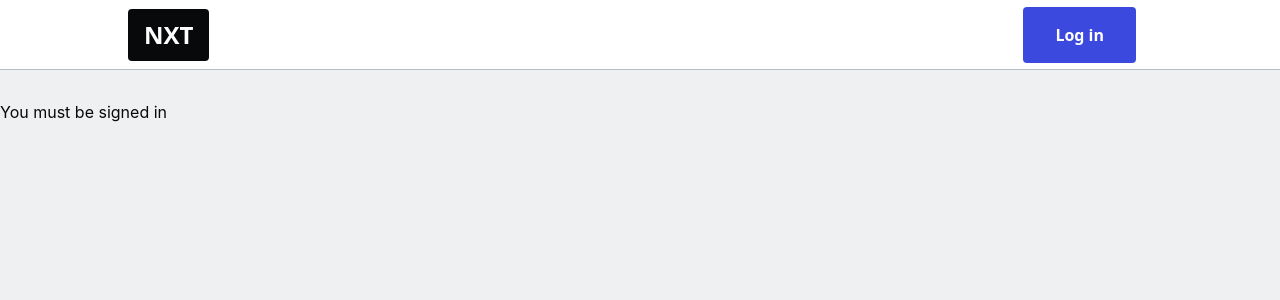
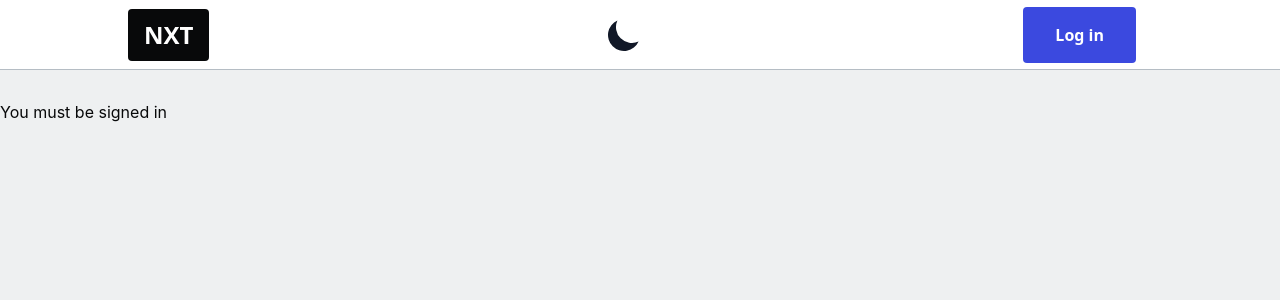
Before and after one commit to patrick-pc/nextfire-app, a Next.js app: page /admin/1 in a window 1280 px wide. Shown: the top 300 px of the page. Built offline with nearby package versions, Linux system fonts and the light colour scheme; no server answers.

Commit message:
Configure tailwindcss dark mode

```diff
--- a/components/Navbar.tsx
+++ b/components/Navbar.tsx
@@ -1,11 +1,45 @@
 import Link from 'next/link'
 import { useRouter } from 'next/router'
-import { useContext } from 'react'
+import { useContext, useEffect, useState } from 'react'
 import { UserContext } from '../lib/context'
 import { auth } from '../lib/firebase'
+import { useTheme } from 'next-themes'
+import { SunIcon, MoonIcon } from '@heroicons/react/solid'
 
 // Top navbar
 export default function Navbar() {
+  const { systemTheme, theme, setTheme } = useTheme()
+  const [mounted, setMounted] = useState(false)
+
+  useEffect(() => {
+    setMounted(true)
+  }, [])
+
+  // toggle responsible for changing the theme
+  const renderThemeToggle = () => {
+    if (!mounted) return null
+
+    const currentTheme = theme === 'system' ? systemTheme : theme
+
+    if (currentTheme === 'dark') {
+      return (
+        <SunIcon
+          className="w-10 h-10 text-yellow-500 "
+          role="button"
+          onClick={() => setTheme('light')}
+        />
+      )
+    } else {
+      return (
+        <MoonIcon
+          className="w-10 h-10 text-gray-900 "
+          role="button"
+          onClick={() => setTheme('dark')}
+        />
+      )
+    }
+  }
+
   const { user, username } = useContext(UserContext)
 
   const router = useRouter()
@@ -24,6 +58,8 @@ export default function Navbar() {
           </Link>
         </li>
 
+        <li>{renderThemeToggle()}</li>
+
         {/* user is signed-in and has username */}
         {username && (
           <>
@@ -37,7 +73,10 @@ export default function Navbar() {
             </li>
             <li>
               <Link href={`/${username}`} passHref>
-                <img src={user?.photoURL || '/hacker.png'} alt="Profile Picture" />
+                <img
+                  src={user?.photoURL || '/hacker.png'}
+                  alt="Profile Picture"
+                />
               </Link>
             </li>
           </>
--- a/package.json
+++ b/package.json
@@ -9,10 +9,12 @@
     "lint": "next lint"
   },
   "dependencies": {
+    "@heroicons/react": "^1.0.6",
     "firebase": "^9.6.10",
     "lodash.debounce": "^4.0.8",
     "lodash.kebabcase": "^4.1.1",
     "next": "12.1.1",
+    "next-themes": "^0.1.1",
     "react": "17.0.2",
     "react-dom": "17.0.2",
     "react-firebase-hooks": "^5.0.3",
--- a/pages/_app.tsx
+++ b/pages/_app.tsx
@@ -4,17 +4,20 @@ import Navbar from '../components/Navbar'
 import { Toaster } from 'react-hot-toast'
 import { UserContext } from '../lib/context'
 import { useUserData } from '../lib/hooks'
+import { ThemeProvider } from 'next-themes'
 
 function MyApp({ Component, pageProps }: AppProps) {
   const userData = useUserData()
 
   return (
     <>
-      <UserContext.Provider value={userData}>
-        <Navbar />
-        <Component {...pageProps} />
-        <Toaster />
-      </UserContext.Provider>
+      <ThemeProvider enableSystem={true} attribute="class">
+        <UserContext.Provider value={userData}>
+          <Navbar />
+          <Component {...pageProps} />
+          <Toaster />
+        </UserContext.Provider>
+      </ThemeProvider>
     </>
   )
 }
--- a/styles/globals.css
+++ b/styles/globals.css
@@ -1,6 +1,22 @@
 @tailwind base;
 @tailwind components;
 @tailwind utilities;
+
+@layer base {
+  body {
+    @apply text-gray-900 bg-gray-50 dark:bg-black dark:text-gray-100;
+    @apply min-h-screen;
+  }
+
+  ::selection {
+    @apply text-white bg-indigo-500;
+  }
+
+
+  .btn{
+    @apply inline-block px-5 py-3 rounded-lg hover:bg-indigo-600 transition duration-300 shadow-lg bg-indigo-500 text-white capitalize tracking-wider font-semibold text-sm sm:text-xl focus:outline-none focus:ring-4 focus:ring-indigo-500 focus:ring-opacity-50 whitespace-nowrap
+  }
+}
 
 :root {
   --color-bg: #eef0f1;
--- a/tailwind.config.js
+++ b/tailwind.config.js
@@ -3,6 +3,7 @@ module.exports = {
     './pages/**/*.{js,ts,jsx,tsx}',
     './components/**/*.{js,ts,jsx,tsx}',
   ],
+  darkMode: 'class',
   theme: {
     extend: {},
   },
```
Also changed, not shown: 1 other file (tests, documents, lock files or other folders).
